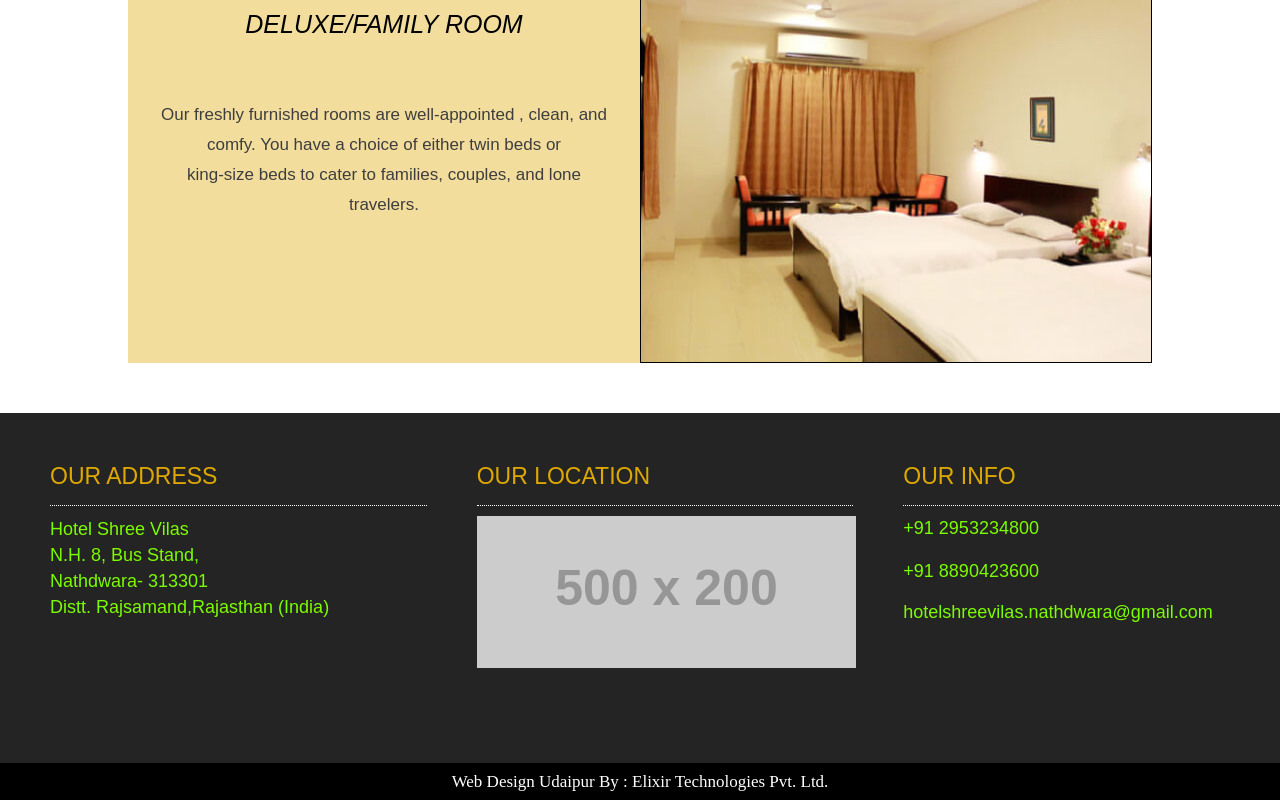
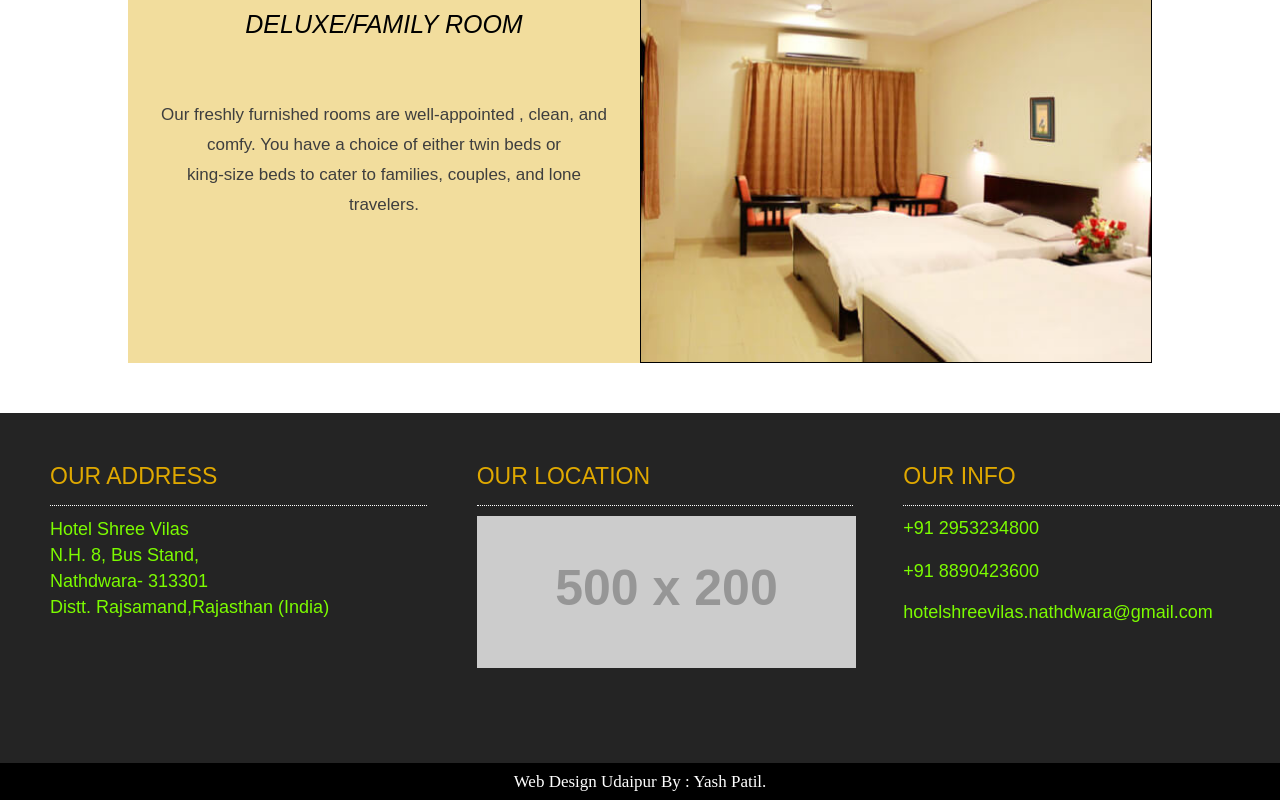
Before and after one commit to yashp111/shreevilas, a plain HTML site: page index.html in a window 1280 px wide. Shown: the part 2200-3000 px from the top of the page. Drawn offline with Linux system fonts and the light colour scheme; placeholder pictures from the web are drawn by us.

Commit message:
Update index.html

```diff
--- a/index.html
+++ b/index.html
@@ -110,7 +110,7 @@
 		</div>
 	</footer>
 	<div class="footer-bottom">
-		Web Design Udaipur By : Elixir Technologies Pvt. Ltd.
+		Web Design Udaipur By : Yash Patil.
 	</div>
 
 </body>
```
